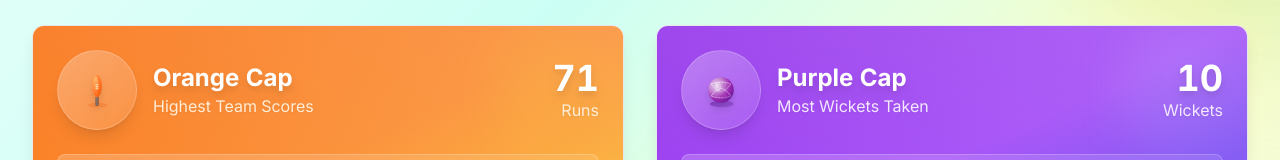
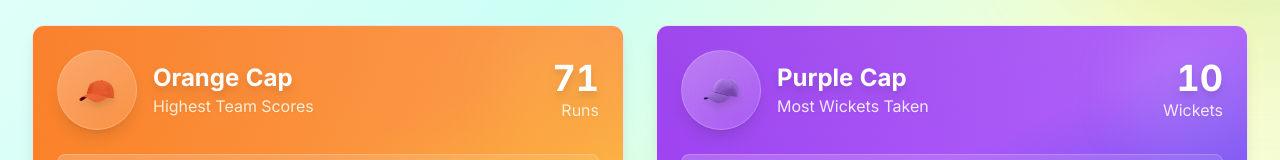
Before and after one commit to imvarun18/VWC, a React (Vite) app: page /stats in a window 1280 px wide. Shown: the part 179-339 px from the top of the page. Built offline with nearby package versions, Linux system fonts and the light colour scheme.

Commit message:
updated files

```diff
--- a/src/components/OrangeCapIcon.tsx
+++ /dev/null
@@ -1,67 +0,0 @@
-import React from 'react';
-
-interface OrangeCapIconProps {
-  className?: string;
-  size?: number;
-}
-
-const OrangeCapIcon: React.FC<OrangeCapIconProps> = ({ className = "", size = 32 }) => {
-  return (
-    <svg
-      width={size}
-      height={size}
-      viewBox="0 0 100 100"
-      className={className}
-      xmlns="http://www.w3.org/2000/svg"
-    >
-      {/* Cricket Bat Icon for Orange Cap */}
-      <defs>
-        <linearGradient id="orangeBatGradient" x1="0%" y1="0%" x2="100%" y2="100%">
-          <stop offset="0%" stopColor="#FFB74D" />
-          <stop offset="30%" stopColor="#FF8C42" />
-          <stop offset="70%" stopColor="#FF6B1A" />
-          <stop offset="100%" stopColor="#E55100" />
-        </linearGradient>
-        <linearGradient id="orangeBatHandle" x1="0%" y1="0%" x2="100%" y2="100%">
-          <stop offset="0%" stopColor="#8D6E63" />
-          <stop offset="50%" stopColor="#6D4C41" />
-          <stop offset="100%" stopColor="#5D4037" />
-        </linearGradient>
-        <linearGradient id="orangeBatHighlight" x1="0%" y1="0%" x2="0%" y2="100%">
-          <stop offset="0%" stopColor="#FFCC80" stopOpacity="0.8" />
-          <stop offset="100%" stopColor="#FF8C42" stopOpacity="0.2" />
-        </linearGradient>
-      </defs>
-
-      {/* Shadow */}
-      <ellipse cx="52" cy="88" rx="25" ry="6" fill="#E55100" opacity="0.2" />
-
-      {/* Bat Handle */}
-      <rect x="46" y="65" width="8" height="25" rx="4" fill="url(#orangeBatHandle)" />
-      <rect x="47" y="66" width="6" height="23" rx="3" fill="#A1887F" opacity="0.6" />
-
-      {/* Bat Blade */}
-      <ellipse cx="50" cy="40" rx="12" ry="28" fill="url(#orangeBatGradient)" />
-
-      {/* Bat blade highlight */}
-      <ellipse cx="47" cy="38" rx="6" ry="22" fill="url(#orangeBatHighlight)" />
-
-      {/* Sweet spot marking */}
-      <rect x="46" y="35" width="8" height="3" rx="1" fill="#FFE0B2" opacity="0.8" />
-      <rect x="46" y="40" width="8" height="3" rx="1" fill="#FFE0B2" opacity="0.8" />
-      <rect x="46" y="45" width="8" height="3" rx="1" fill="#FFE0B2" opacity="0.8" />
-
-      {/* Handle grip lines */}
-      <line x1="46" y1="70" x2="54" y2="70" stroke="#4E342E" strokeWidth="0.5" opacity="0.6" />
-      <line x1="46" y1="74" x2="54" y2="74" stroke="#4E342E" strokeWidth="0.5" opacity="0.6" />
-      <line x1="46" y1="78" x2="54" y2="78" stroke="#4E342E" strokeWidth="0.5" opacity="0.6" />
-      <line x1="46" y1="82" x2="54" y2="82" stroke="#4E342E" strokeWidth="0.5" opacity="0.6" />
-
-      {/* Ball impact effect */}
-      <circle cx="50" cy="42" r="3" fill="#FFE0B2" opacity="0.4" />
-      <circle cx="50" cy="42" r="5" fill="none" stroke="#FFB74D" strokeWidth="1" opacity="0.3" />
-    </svg>
-  );
-};
-
-export default OrangeCapIcon;
--- a/src/components/PurpleCapIcon.tsx
+++ /dev/null
@@ -1,80 +0,0 @@
-import React from 'react';
-
-interface PurpleCapIconProps {
-  className?: string;
-  size?: number;
-}
-
-const PurpleCapIcon: React.FC<PurpleCapIconProps> = ({ className = "", size = 32 }) => {
-  return (
-    <svg
-      width={size}
-      height={size}
-      viewBox="0 0 100 100"
-      className={className}
-      xmlns="http://www.w3.org/2000/svg"
-    >
-      {/* Cricket Ball Icon for Purple Cap */}
-      <defs>
-        <radialGradient id="purpleBallGradient" cx="0.3" cy="0.3" r="0.8">
-          <stop offset="0%" stopColor="#E1BEE7" />
-          <stop offset="30%" stopColor="#CE93D8" />
-          <stop offset="70%" stopColor="#9C27B0" />
-          <stop offset="100%" stopColor="#6A1B9A" />
-        </radialGradient>
-        <linearGradient id="purpleBallSeam" x1="0%" y1="0%" x2="100%" y2="100%">
-          <stop offset="0%" stopColor="#FFFFFF" stopOpacity="0.9" />
-          <stop offset="50%" stopColor="#E8EAF6" stopOpacity="0.7" />
-          <stop offset="100%" stopColor="#C5CAE9" stopOpacity="0.5" />
-        </linearGradient>
-        <linearGradient id="purpleBallShadow" x1="0%" y1="0%" x2="100%" y2="100%">
-          <stop offset="0%" stopColor="#6A1B9A" stopOpacity="0.6" />
-          <stop offset="100%" stopColor="#4A148C" stopOpacity="0.2" />
-        </linearGradient>
-      </defs>
-
-      {/* Shadow */}
-      <ellipse cx="52" cy="85" rx="30" ry="8" fill="url(#purpleBallShadow)" />
-
-      {/* Main cricket ball */}
-      <circle cx="50" cy="50" r="32" fill="url(#purpleBallGradient)" />
-
-      {/* Ball seam - curved stitching lines */}
-      <path
-        d="M 25 35 Q 50 25 75 35 Q 65 50 50 55 Q 35 50 25 35"
-        stroke="url(#purpleBallSeam)"
-        strokeWidth="2"
-        fill="none"
-        opacity="0.8"
-      />
-      <path
-        d="M 25 65 Q 50 75 75 65 Q 65 50 50 45 Q 35 50 25 65"
-        stroke="url(#purpleBallSeam)"
-        strokeWidth="2"
-        fill="none"
-        opacity="0.8"
-      />
-
-      {/* Detailed stitching dots */}
-      <circle cx="30" cy="40" r="1" fill="#FFFFFF" opacity="0.7" />
-      <circle cx="38" cy="35" r="1" fill="#FFFFFF" opacity="0.7" />
-      <circle cx="46" cy="32" r="1" fill="#FFFFFF" opacity="0.7" />
-      <circle cx="54" cy="32" r="1" fill="#FFFFFF" opacity="0.7" />
-      <circle cx="62" cy="35" r="1" fill="#FFFFFF" opacity="0.7" />
-      <circle cx="70" cy="40" r="1" fill="#FFFFFF" opacity="0.7" />
-
-      <circle cx="30" cy="60" r="1" fill="#FFFFFF" opacity="0.7" />
-      <circle cx="38" cy="65" r="1" fill="#FFFFFF" opacity="0.7" />
-      <circle cx="46" cy="68" r="1" fill="#FFFFFF" opacity="0.7" />
-      <circle cx="54" cy="68" r="1" fill="#FFFFFF" opacity="0.7" />
-      <circle cx="62" cy="65" r="1" fill="#FFFFFF" opacity="0.7" />
-      <circle cx="70" cy="60" r="1" fill="#FFFFFF" opacity="0.7" />
-
-      {/* Ball highlight */}
-      <ellipse cx="42" cy="42" rx="8" ry="12" fill="#F3E5F5" opacity="0.4" />
-      <ellipse cx="40" cy="40" rx="4" ry="6" fill="#FFFFFF" opacity="0.3" />
-    </svg>
-  );
-};
-
-export default PurpleCapIcon;
--- a/src/pages/Stats.tsx
+++ b/src/pages/Stats.tsx
@@ -2,8 +2,6 @@ import React from 'react';
 import { TrendingUp } from 'lucide-react';
 import { teams } from '../data/mockData';
 import TeamLogo from '../components/TeamLogo';
-import OrangeCapIcon from '../components/OrangeCapIcon';
-import PurpleCapIcon from '../components/PurpleCapIcon';
 
 const Stats: React.FC = () => {
 
@@ -148,7 +146,13 @@ const Stats: React.FC = () => {
               <div className="flex items-center justify-between mb-4 sm:mb-6">
                 <div className="flex items-center space-x-3 sm:space-x-4">
                   <div className="w-16 h-16 sm:w-20 sm:h-20 bg-gradient-to-br from-white/30 to-white/10 rounded-full flex items-center justify-center backdrop-blur-sm border border-white/20 shadow-lg">
-                    <OrangeCapIcon size={40} className="drop-shadow-lg" />
+                    <img
+                      src="/orange_cap.png"
+                      alt="Orange Cap"
+                      width={40}
+                      height={40}
+                      className="object-contain drop-shadow-lg"
+                    />
                   </div>
                   <div>
                     <h2 className="text-xl sm:text-2xl font-bold drop-shadow-lg">Orange Cap</h2>
@@ -247,7 +251,13 @@ const Stats: React.FC = () => {
               <div className="flex items-center justify-between mb-4 sm:mb-6">
                 <div className="flex items-center space-x-3 sm:space-x-4">
                   <div className="w-16 h-16 sm:w-20 sm:h-20 bg-gradient-to-br from-white/30 to-white/10 rounded-full flex items-center justify-center backdrop-blur-sm border border-white/20 shadow-lg">
-                    <PurpleCapIcon size={40} className="drop-shadow-lg" />
+                    <img
+                      src="/purple_cap.png"
+                      alt="Purple Cap"
+                      width={40}
+                      height={40}
+                      className="object-contain drop-shadow-lg"
+                    />
                   </div>
                   <div>
                     <h2 className="text-xl sm:text-2xl font-bold drop-shadow-lg">Purple Cap</h2>
```
Also changed, not shown: public/orange_cap.png (added), public/purple_cap.png (added).
